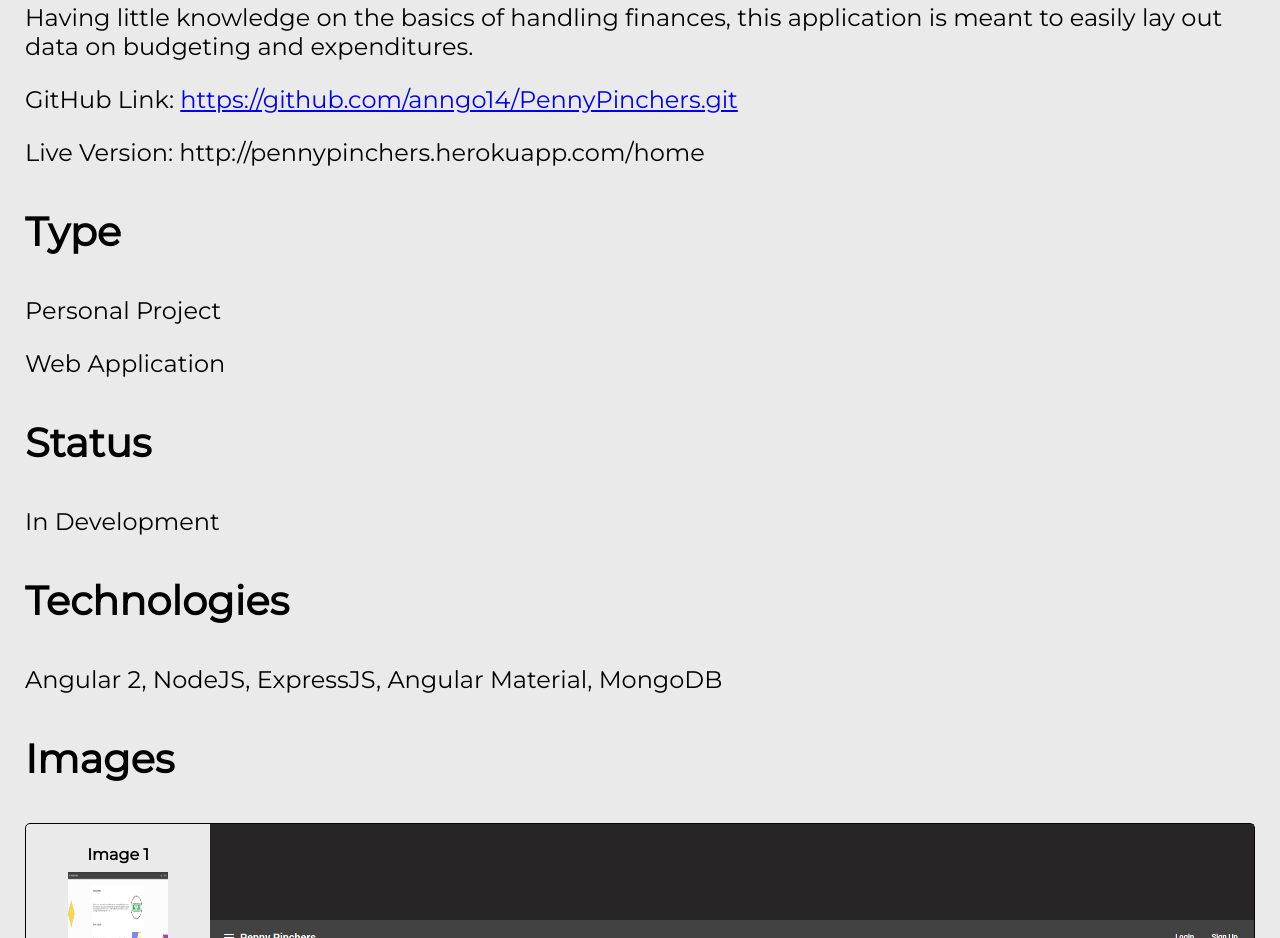
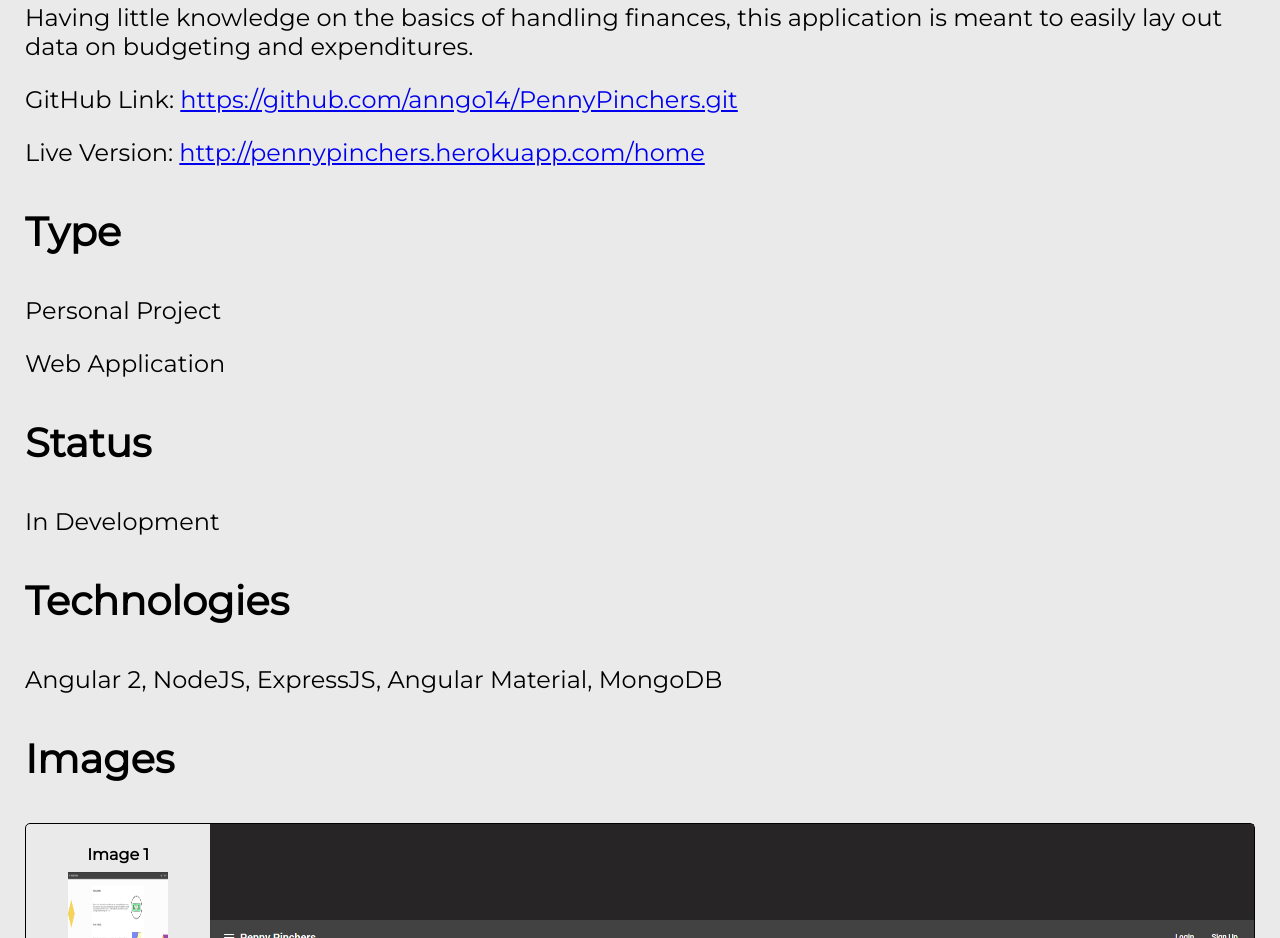
Before and after one commit to anngo14/anngo14.github.io, a plain HTML site: page projects/pennypinchers.html in a window 1280 px wide. Shown: the part 1098-2036 px from the top of the page. Drawn offline with Linux system fonts and the light colour scheme.

Commit message:
fixed link on penny pinchers page

```diff
--- a/projects/pennypinchers.html
+++ b/projects/pennypinchers.html
@@ -47,7 +47,7 @@
                 Having little knowledge on the basics of handling finances, this application is meant to easily lay out data on budgeting and expenditures.
             </p>
             <p>GitHub Link: <a href="https://github.com/anngo14/PennyPinchers.git">https://github.com/anngo14/PennyPinchers.git</a></p>
-            <p>Live Version: <a href="http://pennypinchers.herokuapp.com/home"></a>http://pennypinchers.herokuapp.com/home</p>
+            <p>Live Version: <a href="http://pennypinchers.herokuapp.com/home">http://pennypinchers.herokuapp.com/home</a></p>
             <h3>Type</h3>
             <p>Personal Project</p>
             <p>Web Application</p>
```
